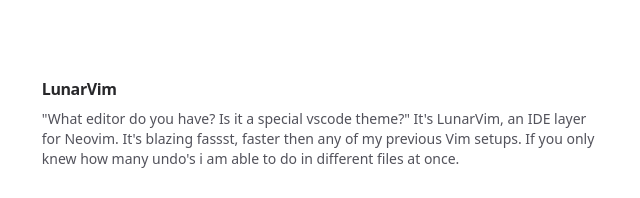
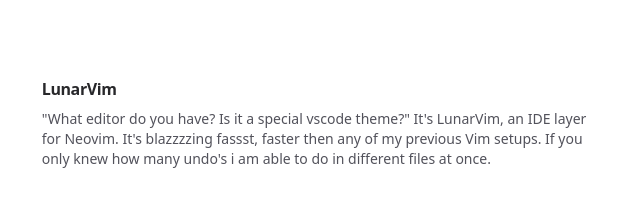
Before and after one commit to R4YM3/astro-personal-website, an Astro site: page /uses in a window 1280 px wide. Shown: the part 899-1097 px from the top of the page, 297-937 px from the left. Built offline with nearby package versions, Linux system fonts and the light colour scheme; Astro itself is replaced by a stand-in of ours.

Commit message:
feat(uses) development tools copy

```diff
--- a/src/pages/uses.astro
+++ b/src/pages/uses.astro
@@ -41,7 +41,7 @@ const development = {
     {
       title: "LunarVim",
       description:
-        "\"What editor do you have? Is it a special vscode theme?\" It's LunarVim, an IDE layer for Neovim. It's blazing fassst, faster then any of my previous Vim setups. If you only knew how many undo's i am able to do in different files at once."
+        "\"What editor do you have? Is it a special vscode theme?\" It's LunarVim, an IDE layer for Neovim. It's blazzzzing fassst, faster then any of my previous Vim setups. If you only knew how many undo's i am able to do in different files at once."
     },
     {
       title: "tmux",
```
